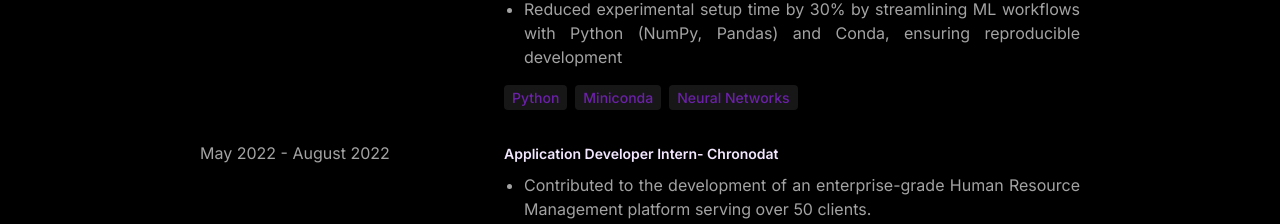
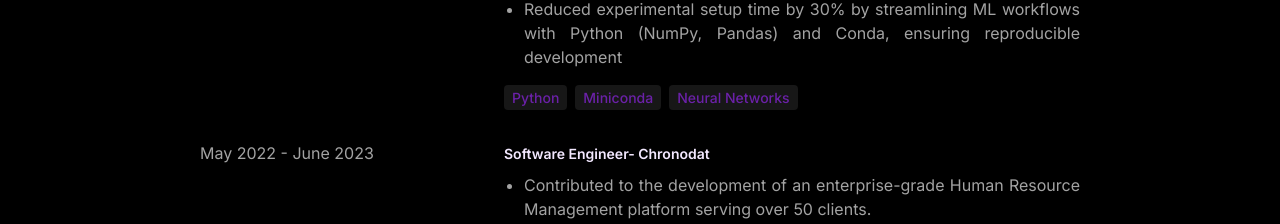
Before and after one commit to Keerthi-Kolan/portfolio, a React (Vite) app: page / in a window 1280 px wide. Shown: the part 3017-3241 px from the top of the page. Built offline with nearby package versions, Linux system fonts and the light colour scheme; a web font is replaced by a local one.

Commit message:
exp updated

```diff
--- a/src/constants/index.js
+++ b/src/constants/index.js
@@ -41,8 +41,8 @@
     technologies: ["Python", "Miniconda", "Neural Networks"],
   },
   {
-    year: "May 2022 - August 2022",
-    role: "Application Developer Intern",
+    year: "May 2022 - June 2023",
+    role: "Software Engineer",
     company: "Chronodat",
     link: "https://www.chronodat.com/",
     description: `Contributed to the development of an enterprise-grade Human Resource Management platform serving over 50 clients.\n
```
